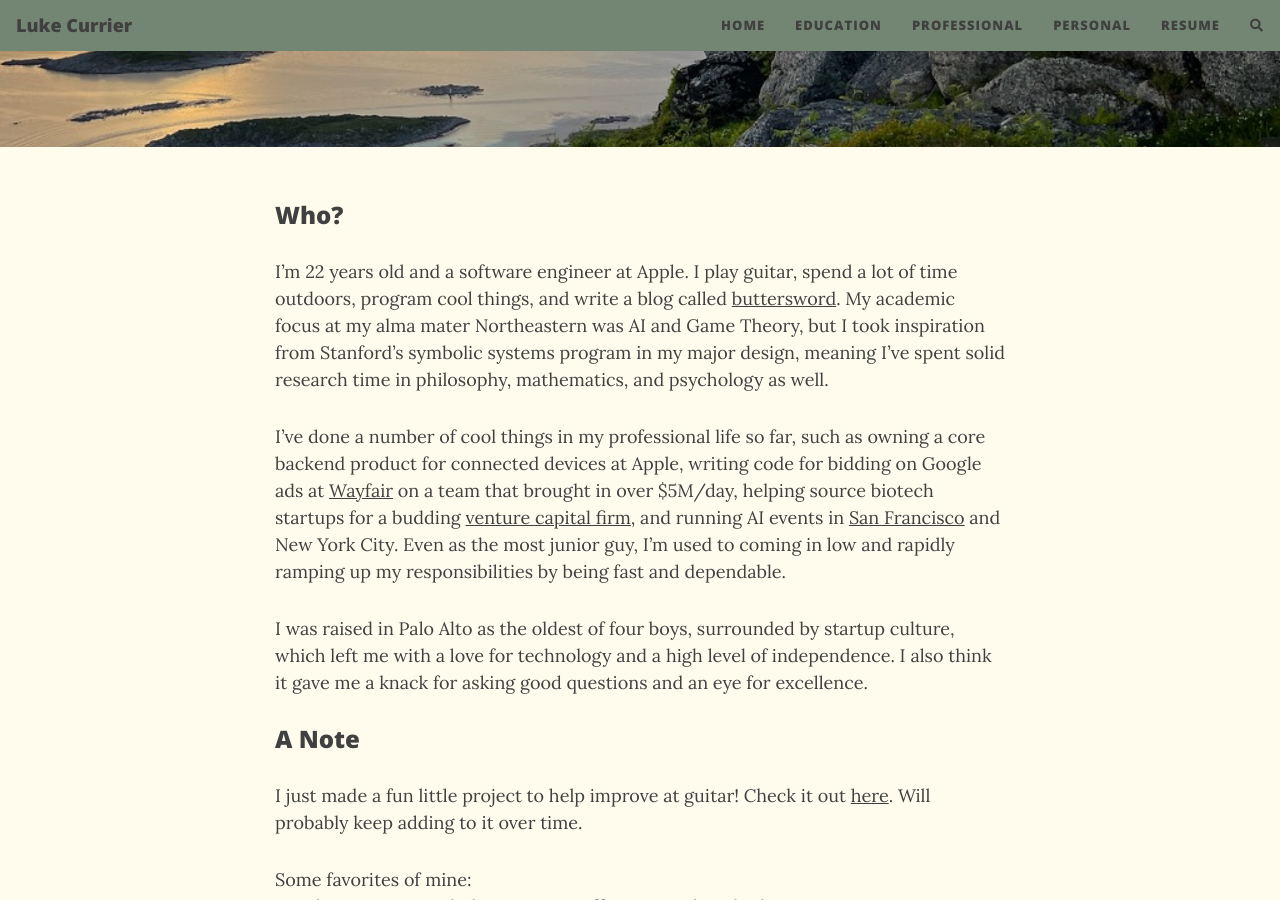
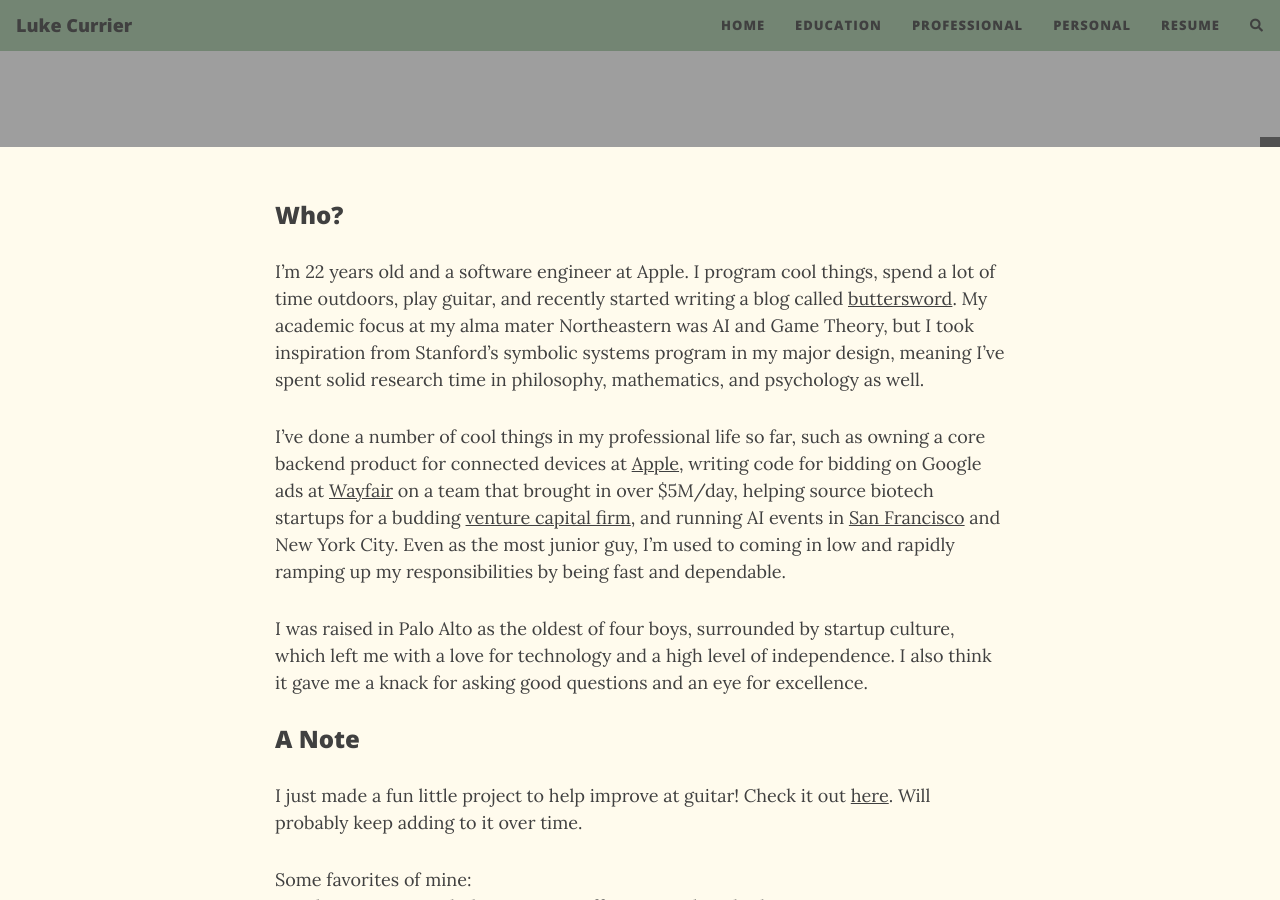
Before and after one commit to lukecurrier/lukecurrier.github.io, a Jekyll site: the page built from index.md, in a window 1280 px wide and 900 px high, scrolled down 398 px. Built offline with Jekyll 4.4.1, drawn with Linux system fonts in a browser that asks for light colours; nearby versions of some CDN libraries; comment, search, counter and statistics services are not loaded.

Commit message:
image carousel

```diff
--- a/index.md
+++ b/index.md
@@ -4,13 +4,19 @@
 share-title: Home
 subtitle: And you've come to the right place.
 cover-img:
-  - "/assets/img/big-imgs/boys.jpg" : ""
+  - "/assets/img/home-carousel/clamber.png" : ""
+  - "/assets/img/home-carousel/wall.png" : ""
+  - "/assets/img/home-carousel/sail.png" : ""
+  - "/assets/img/home-carousel/skis.png" : ""
+  - "/assets/img/home-carousel/island.png" : ""
+  - "/assets/img/home-carousel/cliffs.png" : ""
+
 ---
 ### Who?
 
-I’m 22 years old and a software engineer at Apple. I play guitar, spend a lot of time outdoors, program cool things, and write a blog called <a href="https://buttersword.mataroa.blog" target=None>buttersword</a>. My academic focus at my alma mater Northeastern was AI and Game Theory, but I took inspiration from Stanford's symbolic systems program in my major design, meaning I've spent solid research time in philosophy, mathematics, and psychology as well.
+I’m 22 years old and a software engineer at Apple. I program cool things, spend a lot of time outdoors, play guitar, and recently started writing a blog called <a href="https://buttersword.mataroa.blog" target=None>buttersword</a>. My academic focus at my alma mater Northeastern was AI and Game Theory, but I took inspiration from Stanford's symbolic systems program in my major design, meaning I've spent solid research time in philosophy, mathematics, and psychology as well.
 
-I’ve done a number of cool things in my professional life so far, such as owning a core backend product for connected devices at Apple, writing code for bidding on Google ads at <a href="/pages/wayfair">Wayfair</a> on a team that brought in over $5M/day, helping source biotech startups for a budding <a href="/pages/boom">venture capital firm</a>, and running AI events in <a href="/pages/ollms">San Francisco</a> and New York City. Even as the most junior guy, I'm used to coming in low and rapidly ramping up my responsibilities by being fast and dependable.
+I’ve done a number of cool things in my professional life so far, such as owning a core backend product for connected devices at <u>Apple</u>, writing code for bidding on Google ads at <a href="/pages/wayfair">Wayfair</a> on a team that brought in over $5M/day, helping source biotech startups for a budding <a href="/pages/boom">venture capital firm</a>, and running AI events in <a href="/pages/ollms">San Francisco</a> and New York City. Even as the most junior guy, I'm used to coming in low and rapidly ramping up my responsibilities by being fast and dependable.
 
 I was raised in Palo Alto as the oldest of four boys, surrounded by startup culture, which left me with a love for technology and a high level of independence. I also think it gave me a knack for asking good questions and an eye for excellence.
 
```
Also changed, not shown: assets/img/big-imgs/boys.jpg (deleted), assets/img/big-imgs/castle.jpg (deleted), assets/img/big-imgs/hike.jpg (deleted), 4 other files.
